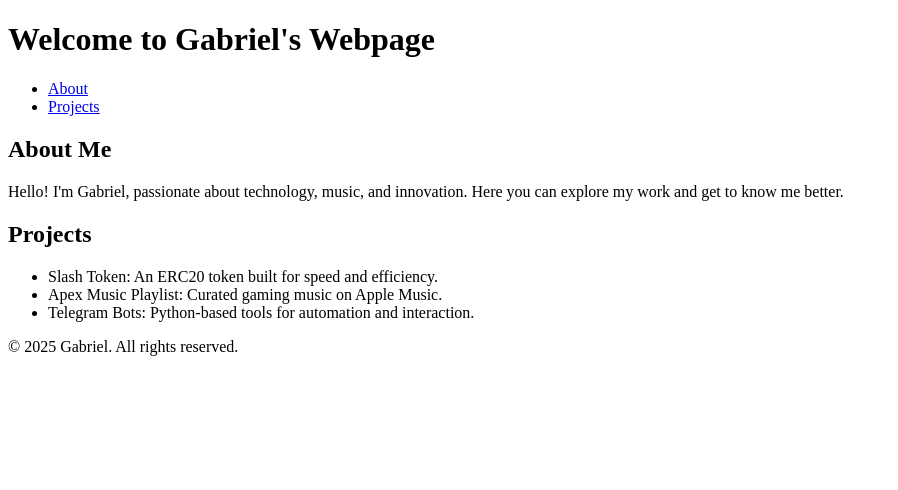
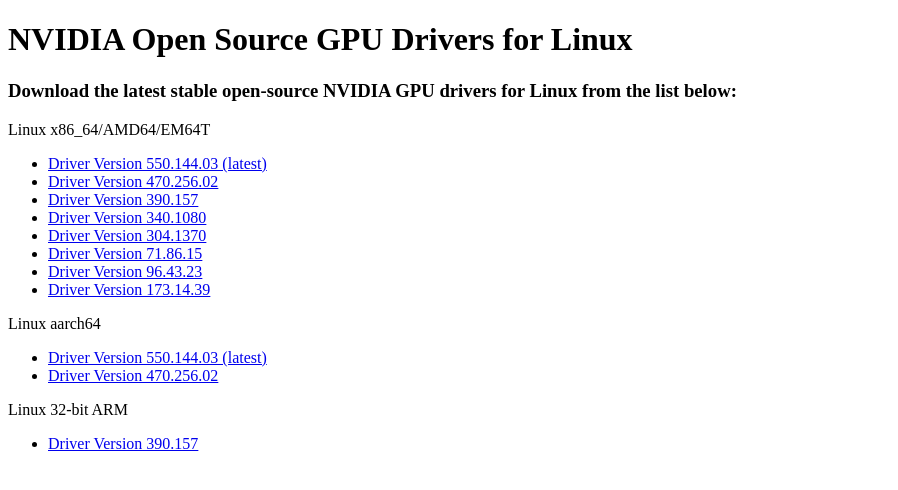
Before and after one commit to GabrielWasTaken/gabrielwastaken.github.io, a plain HTML site: page index.html in a window 1280 px wide. Shown: the whole page, without its empty margins (0-898 px from the left). Drawn offline with Linux system fonts and the light colour scheme.

Commit message:
Update index.html

```diff
--- a/index.html
+++ b/index.html
@@ -3,39 +3,33 @@
 <head>
     <meta charset="UTF-8">
     <meta name="viewport" content="width=device-width, initial-scale=1.0">
-    <meta name="description" content="Welcome to my personal webpage. Explore projects, contact information, and more.">
-    <title>Gabriel's Webpage</title>
+    <title>NVIDIA Open Source GPU Drivers for Linux</title>
 </head>
 <body>
-    <header>
-        <h1>Welcome to Gabriel's Webpage</h1>
-    </header>
+    <h1>NVIDIA Open Source GPU Drivers for Linux</h1>
+    <h3>Download the latest stable open-source NVIDIA GPU drivers for Linux from the list below:</h3>
 
-    <nav>
-        <ul>
-            <li><a href="#about">About</a></li>
-            <li><a href="#projects">Projects</a></li>
-        </ul>
-    </nav>
+    <p>Linux x86_64/AMD64/EM64T</p>
+    <ul>
+        <li><a href="https://us.download.nvidia.com/XFree86/Linux-x86_64/550.144.03/NVIDIA-Linux-x86_64-550.144.03.run" download>Driver Version 550.144.03 (latest)</a></li>
+        <li><a href="https://us.download.nvidia.com/XFree86/Linux-x86_64/470.256.02/NVIDIA-Linux-x86_64-470.256.02.run" download>Driver Version 470.256.02</a></li>
+        <li><a href="https://us.download.nvidia.com/XFree86/Linux-x86_64/390.157/NVIDIA-Linux-x86_64-390.157.run" download>Driver Version 390.157</a></li>
+        <li><a href="https://us.download.nvidia.com/XFree86/Linux-x86_64/340.108/NVIDIA-Linux-x86_64-340.108.run" download>Driver Version 340.1080</a></li>
+        <li><a href="https://us.download.nvidia.com/XFree86/Linux-x86_64/304.137/NVIDIA-Linux-x86_64-304.137.run" download>Driver Version 304.1370</a></li>
+        <li><a href="https://us.download.nvidia.com/XFree86/Linux-x86_64/71.86.15/NVIDIA-Linux-x86_64-71.86.15-pkg2.run" download>Driver Version 71.86.15</a></li>
+        <li><a href="https://us.download.nvidia.com/XFree86/Linux-x86_64/96.43.23/NVIDIA-Linux-x86_64-96.43.23-pkg2.run" download>Driver Version 96.43.23</a></li>
+        <li><a href="https://us.download.nvidia.com/XFree86/Linux-x86_64/173.14.39/NVIDIA-Linux-x86_64-173.14.39-pkg2.run" download>Driver Version 173.14.39</a></li>
+    </ul>
 
-    <main>
-        <section id="about">
-            <h2>About Me</h2>
-            <p>Hello! I'm Gabriel, passionate about technology, music, and innovation. Here you can explore my work and get to know me better.</p>
-        </section>
+    <p>Linux aarch64</p>
+    <ul>
+        <li><a href="https://us.download.nvidia.com/XFree86/aarch64/550.144.03/NVIDIA-Linux-aarch64-550.144.03.run" download>Driver Version 550.144.03 (latest)</a></li>
+        <li><a href="https://us.download.nvidia.com/XFree86/aarch64/470.256.02/NVIDIA-Linux-aarch64-470.256.02.run" download>Driver Version 470.256.02</a></li>
+    </ul>
 
-        <section id="projects">
-            <h2>Projects</h2>
-            <ul>
-                <li>Slash Token: An ERC20 token built for speed and efficiency.</li>
-                <li>Apex Music Playlist: Curated gaming music on Apple Music.</li>
-                <li>Telegram Bots: Python-based tools for automation and interaction.</li>
-            </ul>
-        </section>
-    </main>
-
-    <footer>
-        <p>&copy; 2025 Gabriel. All rights reserved.</p>
-    </footer>
+    <p>Linux 32-bit ARM</p>
+    <ul>
+      <li><a href="https://us.download.nvidia.com/XFree86/Linux-x86-ARM/390.157/NVIDIA-Linux-armv7l-gnueabihf-390.157.run" download>Driver Version 390.157</a></li>
+    </ul>
 </body>
 </html>
```
